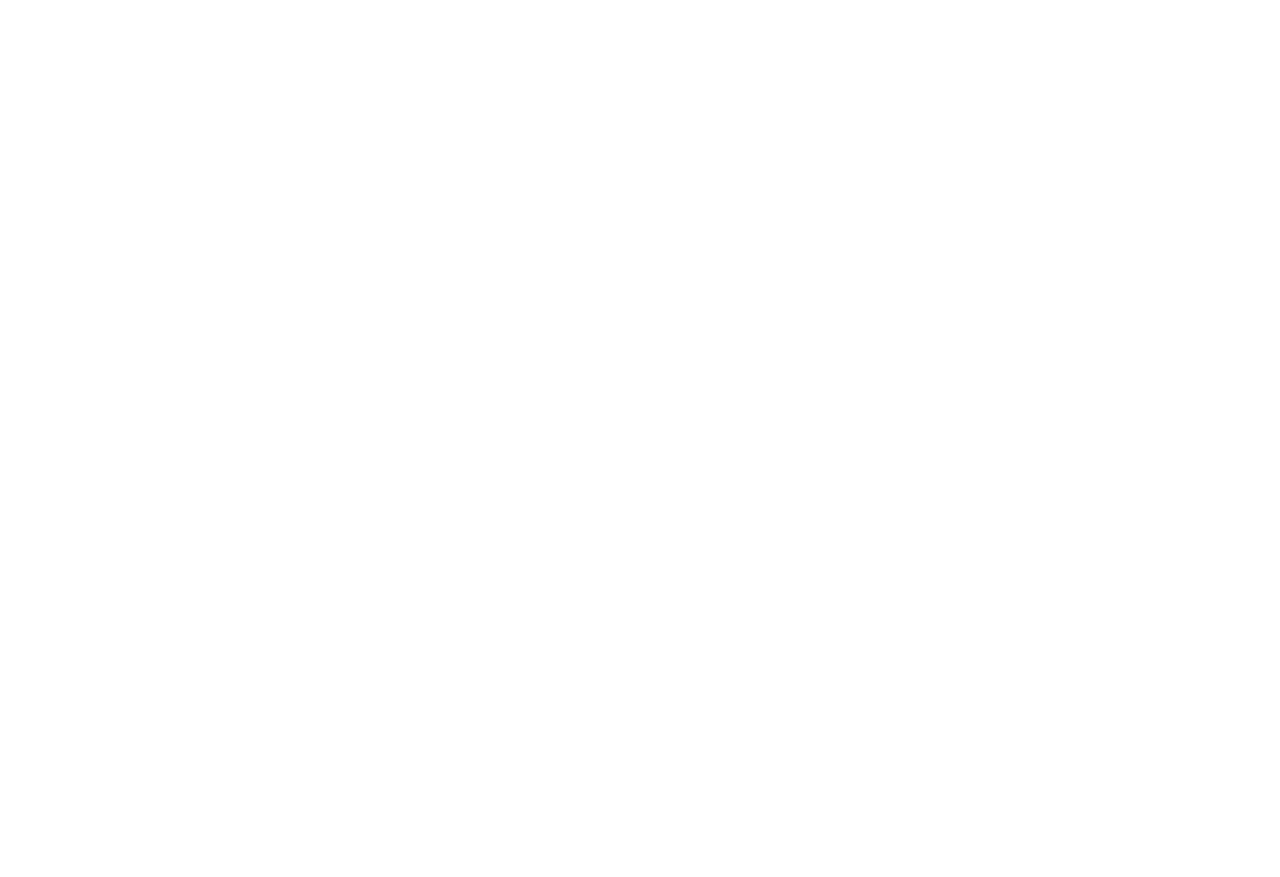
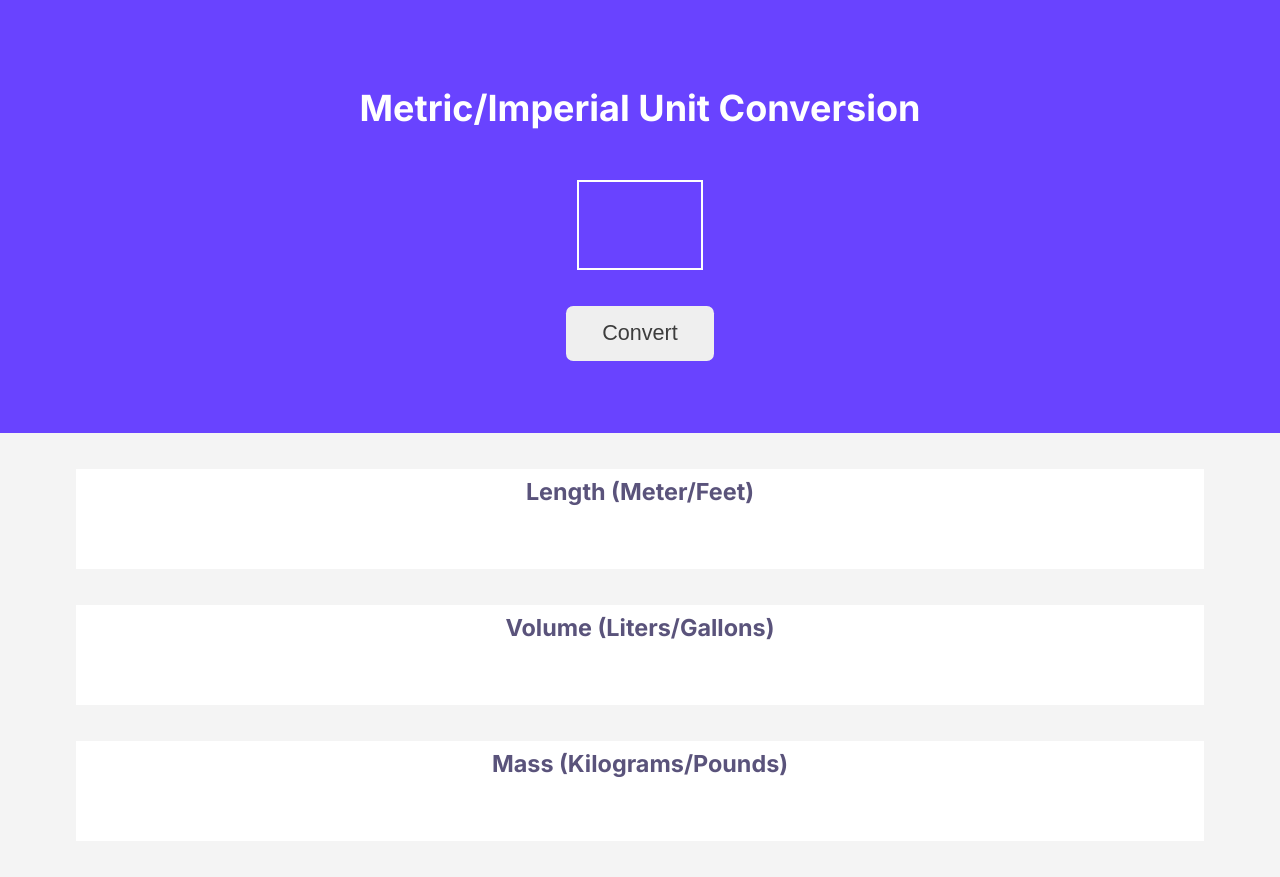
Before and after one commit to airey-dev/Unit-Converter, a plain HTML site: page index.html in a window 1280 px wide. Before the commit the page ends 800 px from the top, so only its background shows below. Drawn offline with Linux system fonts and the light colour scheme.

Commit message:
Integrated the javascript logic with the HTML and CSS files. The main.js file now contains the logic for the game, including the event listeners for the buttons and the game logic itself. The index.html file has been updated to include the main.js file, and the styles.css file has been updated to include styles for the game elements.

```diff
--- a/index.html
+++ b/index.html
@@ -4,10 +4,34 @@
     <meta charset="UTF-8">
     <meta name="viewport" content="width=device-width, initial-scale=1.0">
     <title>Document</title>
-
+    <!-- Inter -->
+    <link rel="preconnect" href="https://fonts.googleapis.com">
+    <link rel="preconnect" href="https://fonts.gstatic.com" crossorigin>
+    <link href="https://fonts.googleapis.com/css2?family=Inter:ital,opsz,wght@0,14..32,100..900;1,14..32,100..900&display=swap" rel="stylesheet">
     <link rel="stylesheet" href="./styles.css">
 </head>
 <body>
+    <main>
+        <div class="container">
+            <h1>Metric/Imperial Unit Conversion</h1>
+            <input type="number" id="input">
+            <button class="btn" id="btn">Convert</button>
+        </div>
+    </main>
+    <section class="container row">
+        <section class="col">
+            <h2>Length (Meter/Feet)</h2>
+            <p id="length"></p>
+        </section>
+        <section class="col">
+            <h2>Volume (Liters/Gallons)</h2>
+            <p id="volume"></p>
+        </section>
+        <section class="col">
+            <h2>Mass (Kilograms/Pounds)</h2>
+            <p id="mass"></p>
+        </section>
+    </section>
 
     <script src="./main.js"></script>
 </body>
--- a/main.js
+++ b/main.js
@@ -0,0 +1,47 @@
+/*
+1 meter = 3.281 feet
+1 liter = 0.264 gallon
+1 kilogram = 2.204 pound
+*/
+
+const btn = document.querySelector("#btn");
+// const inputValue = Number(document.querySelector("#input").value);
+const inputEl = document.querySelector("#input");
+const lengthEl = document.querySelector("#length");
+const volumeEl = document.querySelector("#volume");
+const massEl = document.querySelector("#mass");
+
+
+btn.addEventListener("click", () => {
+    const inputValue = Number(inputEl.value);
+
+    if (isNaN(inputValue) || inputValue === 0) {
+        alert("Please enter a valid number.");
+        return;
+    }
+
+    lengthEl.textContent = length(inputValue);
+    volumeEl.textContent = volume(inputValue);
+    massEl.textContent = mass(inputValue);
+
+    // Clear the input field after conversion (optional)
+    inputEl.value = "";
+});
+
+function length(param) {
+    let feet =  param * 3.281;
+    let meters = param / 3.281;
+    return `${param} meters = ${feet.toFixed(3)} feet | ${param} feet = ${meters.toFixed(3)} meters`;
+}
+
+function volume(param) {
+    let gallons = param * 0.264;
+    let liters = param / 0.264;
+    return `${param} liters = ${gallons.toFixed(3)} gallons | ${param} gallons = ${liters.toFixed(3)} liters`;
+}
+
+function mass(param) {
+    let pounds = param * 2.204;
+    let kilograms = param / 2.204;
+    return `${param} kilograms = ${pounds.toFixed(3)} pounds | ${param} pounds = ${kilograms.toFixed(3)} kilograms`;
+}
--- a/styles.css
+++ b/styles.css
@@ -0,0 +1,73 @@
+html {
+    box-sizing: border-box;
+    font-size: clamp(0.875rem, 1vw + 0.5rem, 1.125rem);
+}
+
+*, *::after, *::before {
+    box-sizing: inherit;
+    margin: 0;
+    padding: 0;
+}
+
+body {
+    font-family: 'Inter', sans-serif;
+    line-height: 2;
+    background-color: #f4f4f4;
+    text-align: center;
+    color: #353535;
+}
+
+main {
+    background-color: #6943FF;
+    padding: 2rem;
+}
+
+.container {
+    max-width: 1200px;
+    margin: 0 auto;
+    padding: 2rem;
+}
+
+h1 {
+    color: #FFFFFF;
+    margin-bottom: 2rem;
+}
+
+input {
+    width: 7rem;
+    height: 5rem;
+    font-size: 3rem;
+    padding: 1rem;
+    text-align: center;
+    background-color: #6943FF;
+    color: #FFFFFF;
+    border: 2px solid #FFFFFF;
+    cursor: pointer;
+}
+
+.btn {
+    display: block;
+    margin: 0 auto;
+    color: #3D3D3D;
+    padding: .8rem 2rem;
+    border-radius: .4rem;
+    border: none;
+    font-size: 1.2rem;
+    margin-top: 2rem;
+}
+
+h2 {
+    color: #5A537B;
+    font-size: 1.3rem;
+}
+
+.row {
+    display: flex;
+    gap: 2rem;
+    flex-direction: column;
+}
+
+.col {
+    background-color: #FFFFFF;
+    height: 100px;
+}
```
